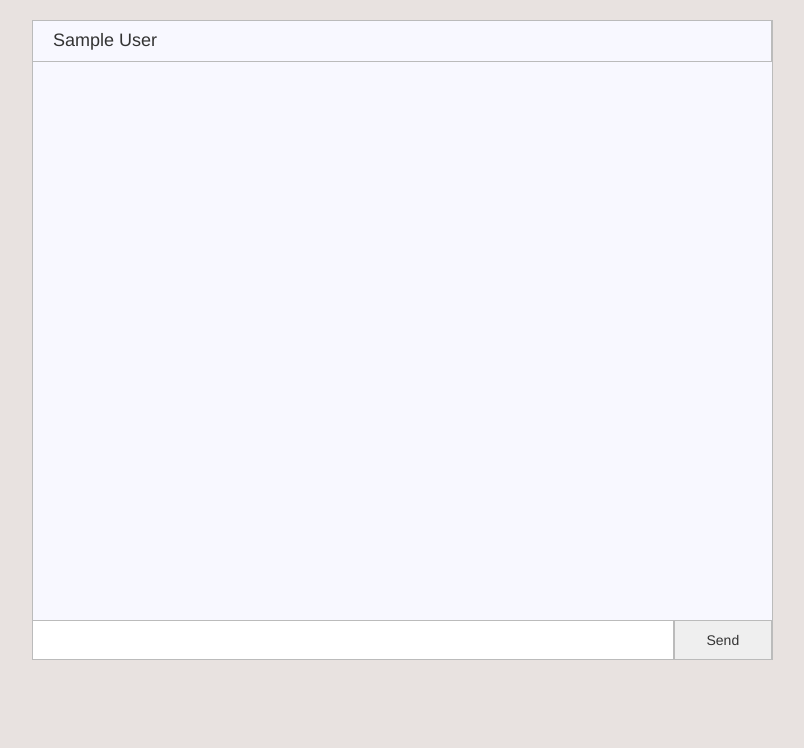
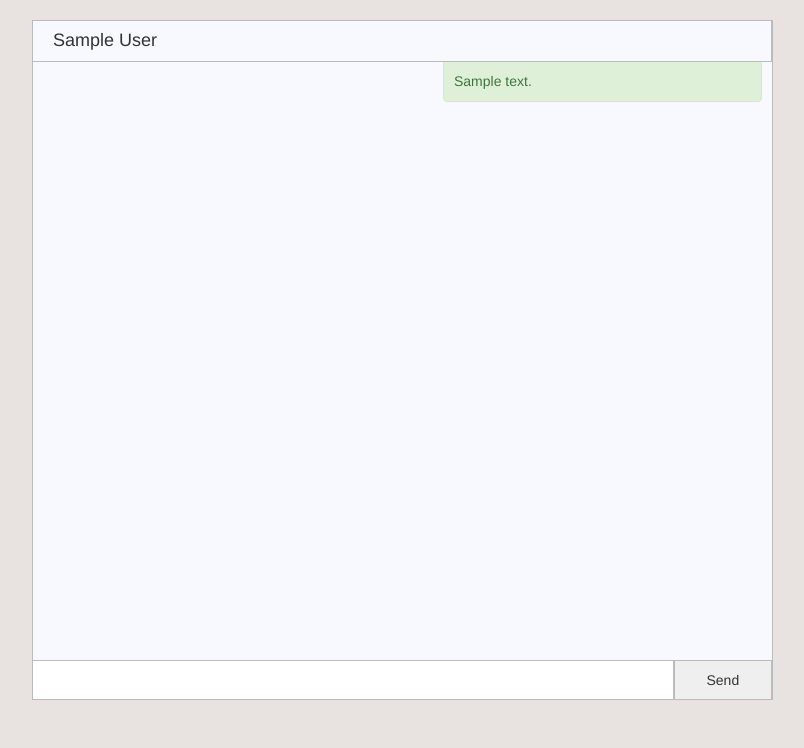
Before and after one commit to Bruce94/Musician, a Django app: page /musician/messages/1/ in a window 1280 px wide. Shown: the part 52-800 px from the top of the page, without its empty margins (160-964 px from the left). Run offline with Django 3.2, Linux system fonts and the light colour scheme; a user stored in the database is signed in; tables that the repository leaves empty hold one stand-in row (values such as "Sample post"); some libraries are stand-ins or nearby versions.

Commit message:
Messages are visible, but not in real time

```diff
--- a/musician/models.py
+++ b/musician/models.py
@@ -70,7 +70,7 @@ class Message(models.Model):
     sender_message = models.ForeignKey(User, related_name="sender_message")
     reciver_message = models.ForeignKey(User, related_name="reciver_message")
     seen = models.BooleanField(default=False)
-    data_request = models.DateField(default=timezone.now)
+    data_request = models.DateTimeField(default=timezone.now)
     text = models.TextField(null=True, blank=True)
 
     def __unicode__(self):
--- a/musician/static/musician/css/style.css
+++ b/musician/static/musician/css/style.css
@@ -102,7 +102,7 @@ section.login{
 .Container-messanger {
     display: flex;
     overflow: hidden;
-    height: 80vh;
+    height: 85vh;
     /*margin-top: -100px;*/
     /*padding-top: 100px;*/
     position: relative;
@@ -126,6 +126,9 @@ section.login{
 
 .Middle-messanger {
     flex: 1;
+    margin-top: 40px;
+    margin-bottom: 30px;
+    padding-left: 10px ;
     background: ghostwhite;
     border-left: 1px solid #bbbbbb;
     border-bottom: 1px solid #bbbbbb;
@@ -165,6 +168,28 @@ section.login{
     border: 1px solid #bbbbbb;
 }
 
+.sent_message{
+    color: #3c763d;
+    background-color: #dff0d8;
+    border: 1px solid transparent;
+    border-color: #d6e9c6;
+    margin-left: 50vh;
+    margin-right: 10px;
+    padding: 10px;
+    margin-bottom: 10px;
+    border-radius: 4px;
+}
+
+.recived_message{
+    color: #31708f;
+    background-color: #d9edf7;
+    border: 1px solid transparent;
+    border-color: #bce8f1;
+    margin-right: 50vh;
+    padding: 10px;
+    margin-bottom: 10px;
+    border-radius: 4px;
+}
 /*
 nav{
     width: 18%;
--- a/musician/templates/musician/messages.html
+++ b/musician/templates/musician/messages.html
@@ -13,9 +13,15 @@
              {% block chat_title %}<h4 style="margin-left: 20px">Select User</h4>{% endblock %}
         </div>
         <div class="Middle-messanger">
-            <!--
-            <h5 style="text-align: center">Select user to chat</h5>
-            -->
+            {% if messages %}
+                {% for message in messages %}
+                    {% if message.sender_message == user %}
+                        <div class="sent_message">{{ message.text }}</div>
+                    {% else %}
+                        <div class="recived_message">{{ message.text }}</div>
+                    {% endif %}
+                {% endfor %}
+            {% endif %}
         </div>
         {% block message-form %} {% endblock %}
         <!--<input type="text" class="write-messanger">
--- a/musician/views.py
+++ b/musician/views.py
@@ -212,7 +212,10 @@ def chat(request, user_id):
                                                Q(reciver__username__icontains=request.user.username)) &
                                               Q(status__icontains=2))
     musicians = MusicianProfile.objects.all()
-
+    messages_filtered = Message.objects.all().filter((Q(reciver_message__username=logguser.username) &
+                                                      Q(sender_message__username=user.username)) |
+                                                     (Q(reciver_message__username=user.username) &
+                                                      Q(sender_message__username=logguser.username))).order_by('data_request')
     friend_user = []
     if friendships:
         for friendship in friendships:
@@ -227,4 +230,5 @@ def chat(request, user_id):
 
     return render(request, 'musician/chat.html', {'n_req': n_req,
                                                   'friend_user': friend_user,
-                                                  'selected_user': user})
+                                                  'selected_user': user,
+                                                  'messages': messages_filtered})
```
